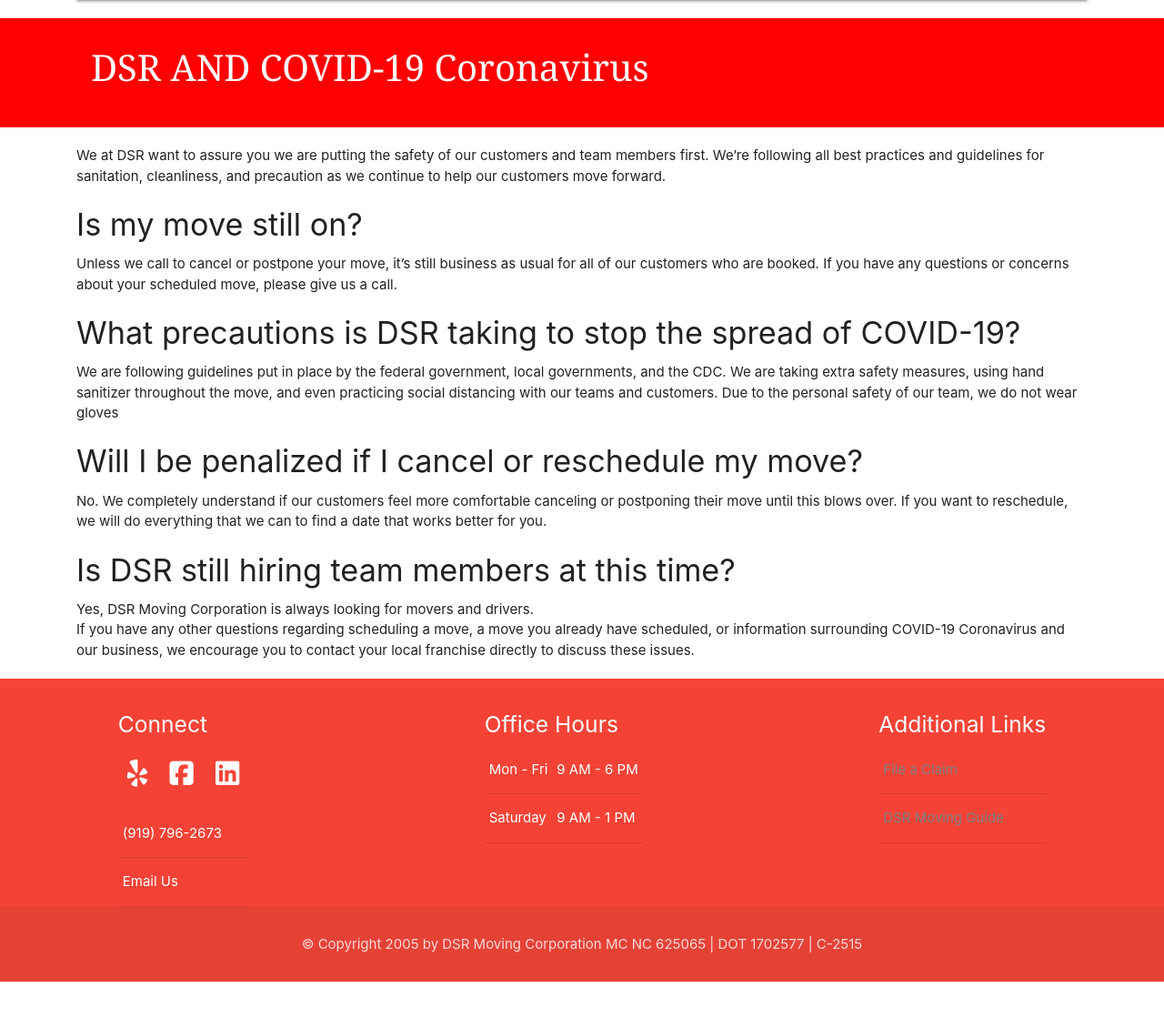
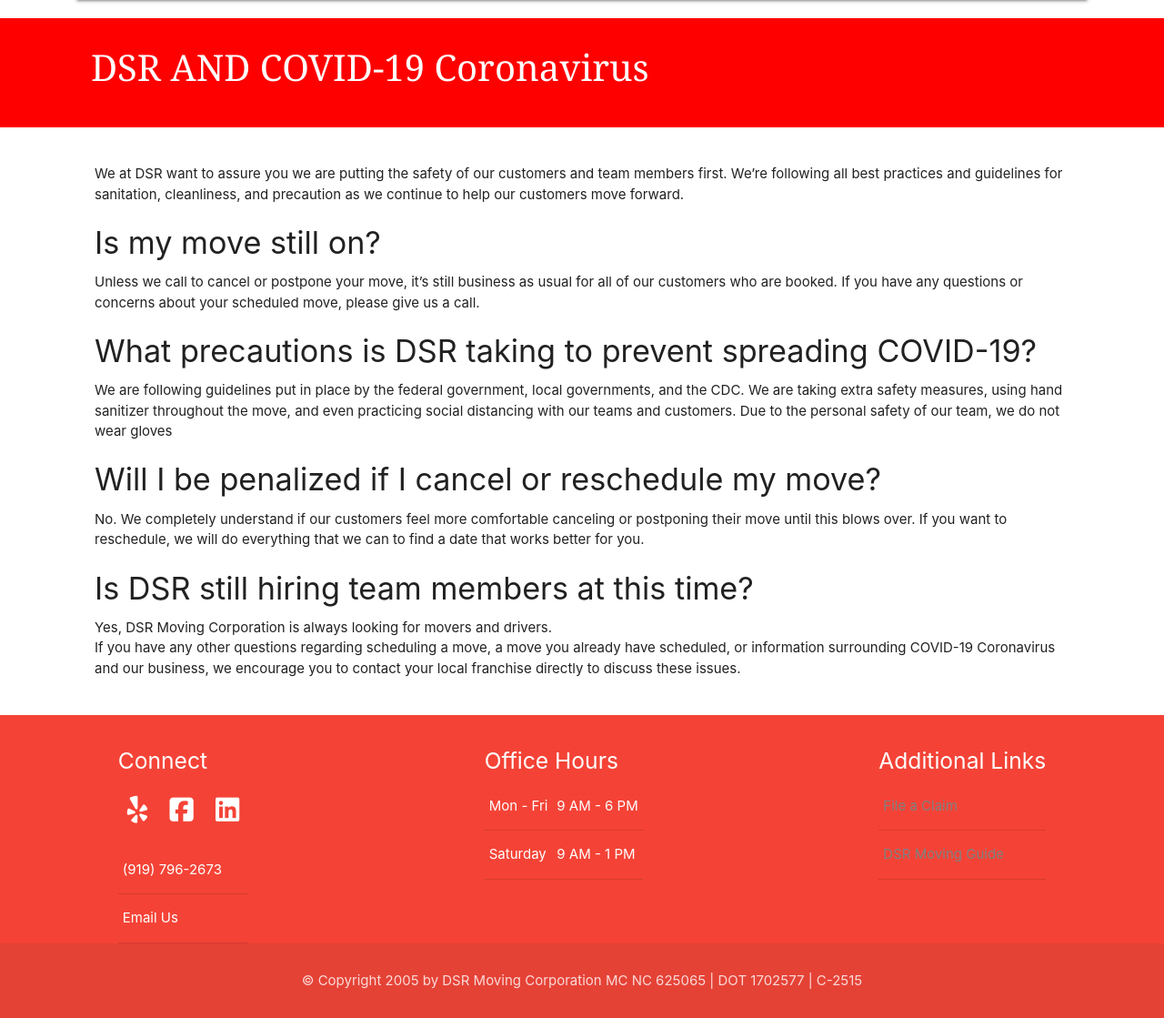
Before and after one commit to lamanaml/dsrmoving, a PHP site: page /coronavirus.php in a window 1280 px wide. Shown: the part 120-1239 px from the top of the page at 91% size. Before the commit the page ends 1199 px from the top, so only its background shows below. Run offline with PHP 8.4, Linux system fonts and the light colour scheme; some libraries are stand-ins or nearby versions.

Commit message:
updated css

```diff
--- a/assets/css/style.css
+++ b/assets/css/style.css
@@ -39,6 +39,11 @@
     border: none;
 
 
+}
+
+.pad {
+    padding:40px;
+    border: none;
 }
 
 /* //////////////////////////   sections    //////////////////////////////////////////// */
--- a/coronavirus.php
+++ b/coronavirus.php
@@ -23,7 +23,7 @@
    DSR AND COVID-19 Coronavirus
   </div>
 <!-- <Main Content> -->
-<div class="container">
+<div class="container pad">
   <div>
   We at DSR want to assure you we are putting the safety of our customers and team members first. We’re following all best practices and guidelines for sanitation, cleanliness, and precaution as we continue to help our customers move forward.
   </div>
@@ -31,7 +31,7 @@
 
   <div>Unless we call to cancel or postpone your move, it’s still business as usual for all of our customers who are booked. If you have any questions or concerns about your scheduled move, please give us a call.</div>
 
-<div><h4>What precautions is DSR taking to stop the spread of COVID-19?</h4></div>
+  <div><h4>What precautions is DSR taking to prevent spreading COVID-19?</h4></div>
 
   <div>We are following guidelines put in place by the federal government, local governments, and the CDC. We are taking extra safety measures, using hand sanitizer throughout the move, and even practicing social distancing with our teams and customers.  Due to the personal safety of our team, we do not wear gloves </div>
 
@@ -48,15 +48,6 @@
   <div>
   If you have any other questions regarding scheduling a move, a move you already have scheduled, or information surrounding COVID-19 Coronavirus and our business, we encourage you to contact your local franchise directly to discuss these issues.</div>
 
-
-
-
-
-
-
-
-
-
 </div>
 
 <!-- footer -->
--- a/index.php
+++ b/index.php
@@ -23,7 +23,7 @@
   <!-- Navigation -->
 
 <?php include 'nav.html';?>
-<div class="card-panel #e53935 red darken-1">
+<div class="container card-panel #e53935 red darken-1">
  DSR Moving is taking all necessary precautions to ensure the safety of our team and our customers. <a href="coronavirus.php"> Read More </a>
 </div>
 
```
Lines whose indentation alone changed are shown as unchanged.
